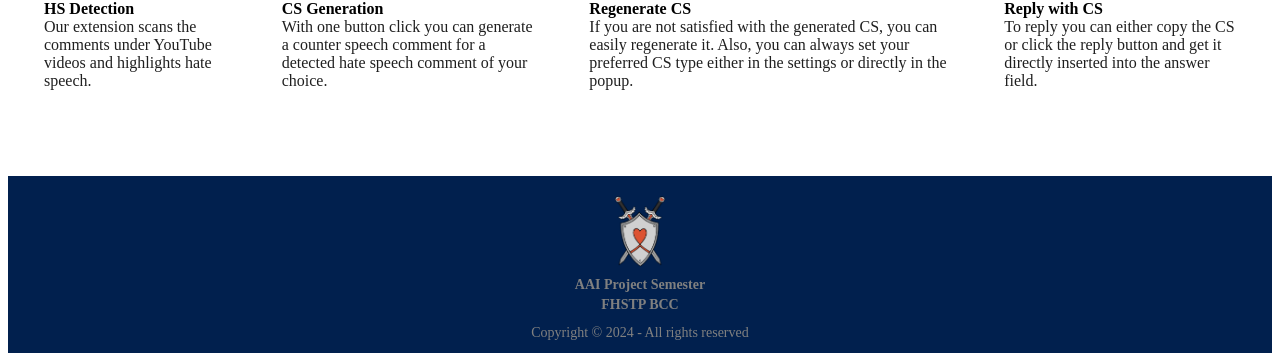
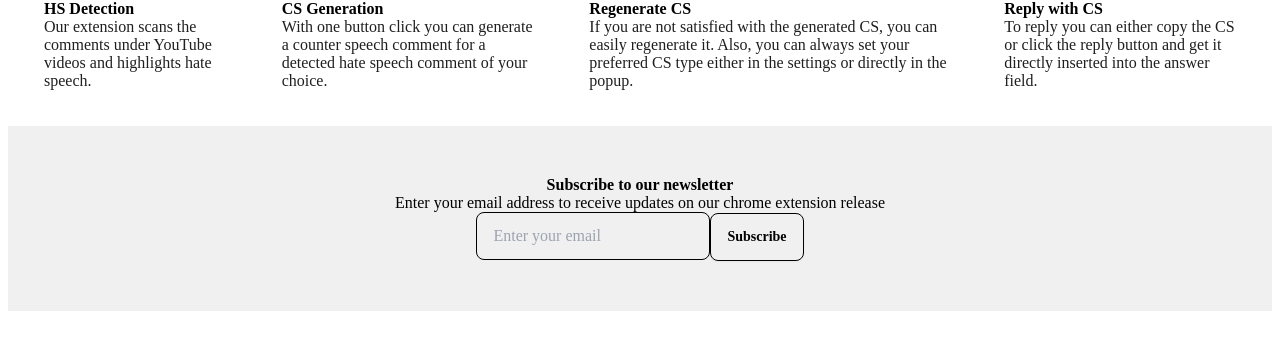
Before and after one commit to charlesanthony1996/Promo_Website, a Vue app: page / in a window 1280 px wide. Shown: the part 828-1181 px from the top of the page. Built offline with nearby package versions, Linux system fonts and the light colour scheme.

Commit message:
subscription changes

```diff
--- a/src/components/Home.vue
+++ b/src/components/Home.vue
@@ -59,6 +59,20 @@
       </div>
     </div>
 
+    <!-- subscription form -->
+    <div class="subscription-form" style="padding: 50px 0;background-color: #f0f0f0">
+      <div class="container mx-auto text-center">
+        <h2 class="text-3xl font-bold mb-4">Subscribe to our newsletter</h2>
+        <p class="">Enter your email address to receive updates on our chrome extension release</p>
+        <form @submit.prevent="subscribe">
+          <input type="email" v-model="email" placeholder="Enter your email" required class="input input-bordered input-primary w-full max-w-xs mb-4">
+          <button type="submit" class="btn btn-primary">Subscribe</button>
+        </form>
+        <p v-if="message" class="mt-4">{{ message }}</p>
+      </div>
+
+    </div>
+
     <!-- Footer -->
     <footer class="footer footer-center p-10 text-primary-content">
       <aside>
@@ -77,6 +91,12 @@
 <script>
 export default {
   name: 'home',
+  data() {
+    return {
+      email: "",
+      message : ""
+    }
+  },
   methods: {
     downloadExtension() {
       alert("Download in progress...");
```
